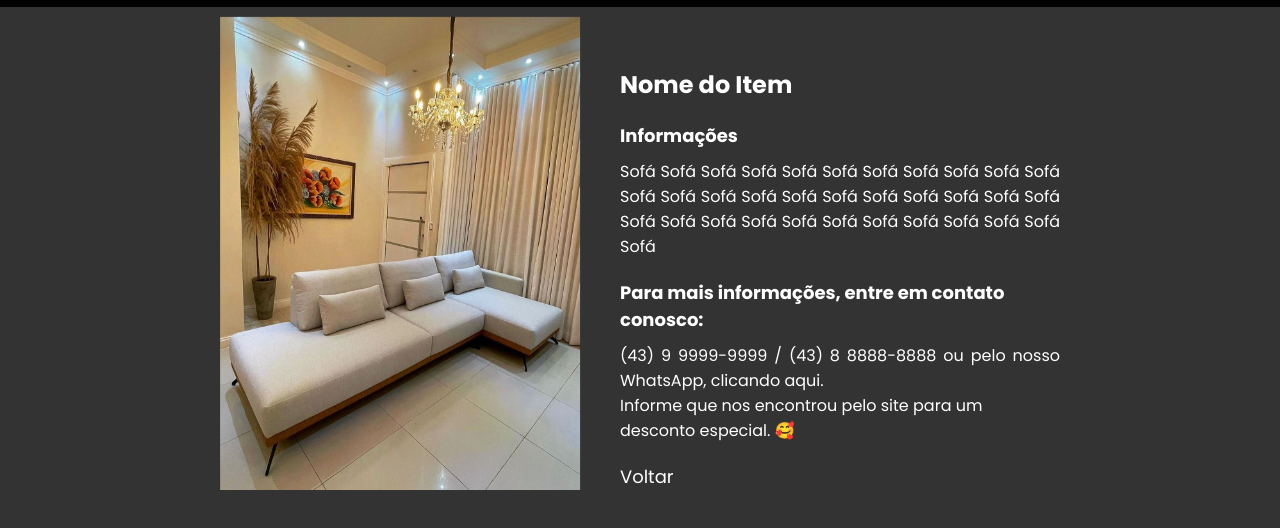
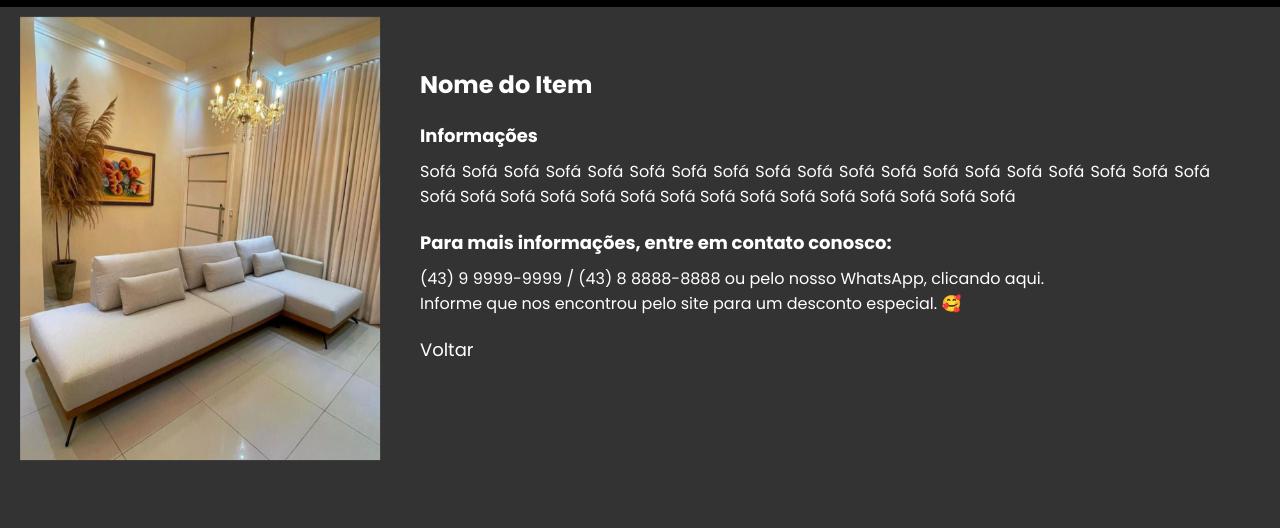
Before and after one commit to Bruno-BS/Blog, a plain HTML site: page sofa1.html in a window 1280 px wide. Shown: the part 70-598 px from the top of the page. Drawn offline with Linux system fonts and the light colour scheme.

Commit message:
Update styles.css

```diff
--- a/styles.css
+++ b/styles.css
@@ -292,7 +292,7 @@ a {
     }
 
     .item {
-        display: inline-grid;
+        display: grid;
         justify-content: center; /* Centraliza os produtos na tela */
         flex-direction: column; /* Alinha os elementos verticalmente */
         align-items: center; /* Centraliza horizontalmente */
@@ -310,6 +310,9 @@ a {
         margin-top: 20px; /* Margem superior reduzida */
         width: 100%; /* Ocupa a largura total */
     }
+
+
+
 }
 
     .item {
@@ -320,14 +323,13 @@ a {
     .item-image {
         width: 400px; /* Ajuste conforme necessário */
         height: auto;
-        margin-left: 200px; /* Margem de 200px à direita */
         padding: 10px 20px;
     }
 
     .item-details {
         flex: 1; /* Cresce para preencher o espaço restante */
         margin-top: 50px;
-        margin-right: 200px;
+        margin-right: 50px;
         padding: 10px 20px;
     }
 
@@ -346,6 +348,7 @@ a {
         margin-top: 10px;
         text-align: justify; /* Justificação do texto */
     }
+
 
 .botao-voltar {
     display: inline-flex; /* Tornar o link um bloco para ocupar toda a largura disponível */
```
